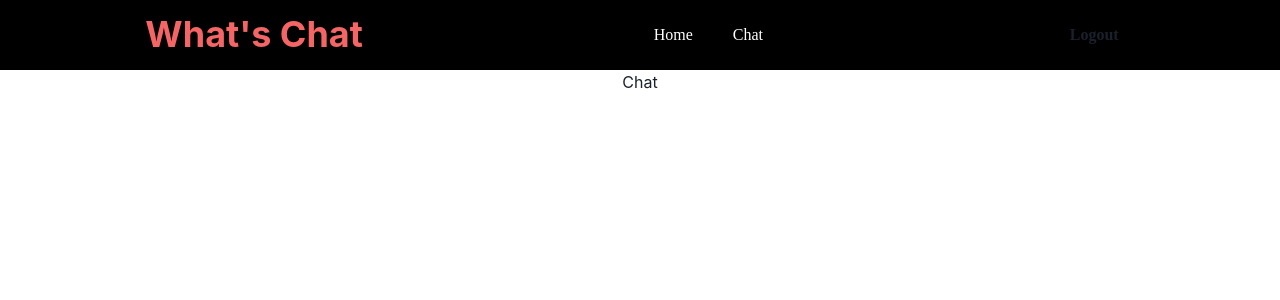
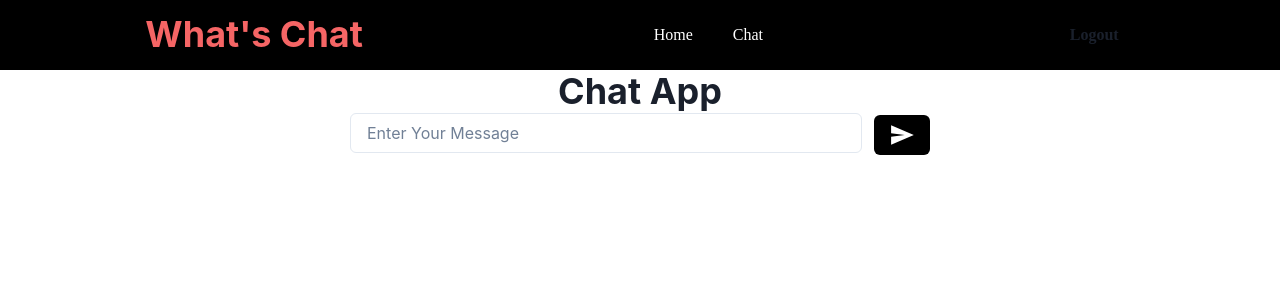
Before and after one commit to ritik373/Backend-KS, a React (Create React App) app in the folder Module-5/FrontEnd/chat-app/: page /chat in a window 1280 px wide. Shown: the top 300 px of the page. Built offline with nearby package versions, Linux system fonts and the light colour scheme; sample sign-in values are in the browser's storage.

Commit message:
done chat app frontEnd

```diff
--- /dev/null
+++ b/Module-5/FrontEnd/chat-app/src/Components/Routes/Chat/Chat.css
@@ -0,0 +1,12 @@
+.chat-Box form button {
+  background-color: black;
+  color: white;
+  margin-left: 12px;
+  transition: 1s all ease;
+}
+
+.chat-Box form button:hover {
+  background-color: white;
+  color: black;
+  border: 1px solid black;
+}
--- a/Module-5/FrontEnd/chat-app/src/Components/Routes/Chat/Chat.jsx
+++ b/Module-5/FrontEnd/chat-app/src/Components/Routes/Chat/Chat.jsx
@@ -1,9 +1,47 @@
-import React from "react";
+import React, { useRef, useState } from "react";
+import "./Chat.css";
+import { Button, Heading, Input } from "@chakra-ui/react";
 
 const Chat = () => {
+  const message = useRef();
+  const [messages, setMessage] = useState([]);
+  const handleMessage = (e) => {
+    setMessage((prev) => {
+      return [...prev, message.current.value];
+    });
+  };
   return (
-    <div>
-      <h1>Chat</h1>
+    <div className="chat-Box">
+      <Heading>Chat App</Heading>
+      {messages.map((msg, i) => {
+        return <div key={i}>{msg}</div>;
+      })}
+      <form>
+        <Input
+          ref={message}
+          width={"40%"}
+          m={"auto"}
+          type="text"
+          placeholder="Enter Your Message"
+        />
+        <Button onClick={handleMessage}>
+          <svg
+            viewBox="0 0 24 24"
+            height="24"
+            width="24"
+            preserveAspectRatio="xMidYMid meet"
+            version="1.1"
+            x="0px"
+            y="0px"
+            enableBackground="new 0 0 24 24"
+          >
+            <path
+              fill="currentColor"
+              d="M1.101,21.757L23.8,12.028L1.101,2.3l0.011,7.912l13.623,1.816L1.112,13.845 L1.101,21.757z"
+            ></path>
+          </svg>
+        </Button>
+      </form>
     </div>
   );
 };
```
